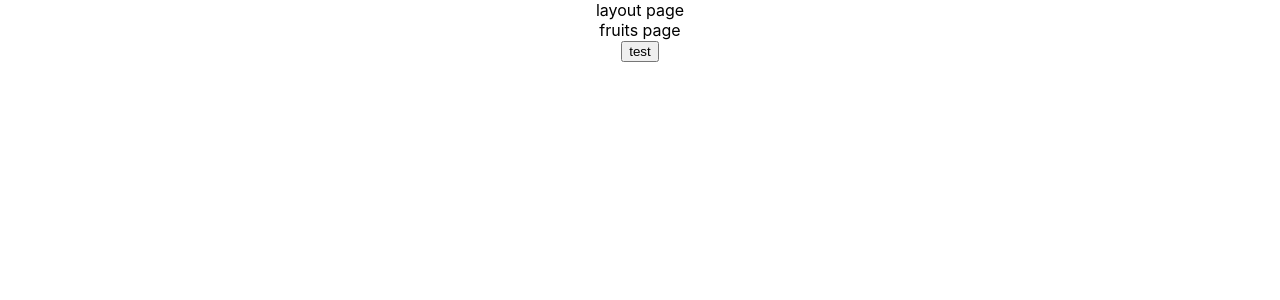
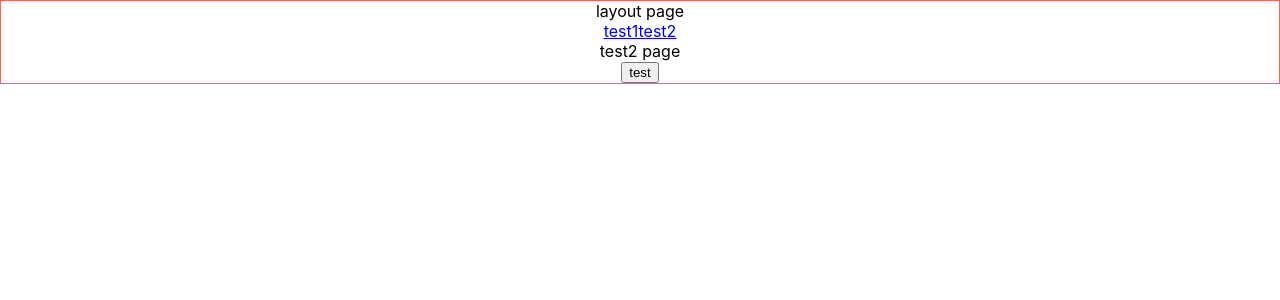
Before and after one commit to keke0123/react-mobx-frame, a React (Create React App) app: page /test2 in a window 1280 px wide. Shown: the top 300 px of the page. Built offline with nearby package versions, Linux system fonts and the light colour scheme.

Commit message:
정상작동 확인

```diff
--- a/src/layouts/index.js
+++ b/src/layouts/index.js
@@ -1,12 +1,24 @@
 import React from 'react';
-import {BrowserRouter as Router, Route, Switch} from 'react-router-dom';
+import {BrowserRouter as Router, Route, Switch, Link} from 'react-router-dom';
 import Fruits from '../views/fruits';
+import Test1 from '../views/test1';
+import './style.scss';
 
 function TopLayout(props, ref) {
     return (
-        <div>
+        <div className={'container-TopLayout'}>
             layout page
-            <Fruits></Fruits>
+            <Router>
+                <div className={'link-box'}>
+                    <Link to='/test1'>test1</Link>
+                    <Link to='/test2'>test2</Link>
+                </div>
+                <Switch>
+                    <Route path={'/test1'} component={Fruits}></Route>
+                    <Route path={'/test2'} component={Test1}></Route>
+                    {/* <Fruits></Fruits> */}
+                </Switch>
+            </Router>
         </div>
     )
 }
--- /dev/null
+++ b/src/layouts/style.scss
@@ -0,0 +1,9 @@
+
+.container-TopLayout {
+    border: 1px solid tomato;
+    display: flex;
+    flex-direction: column;
+    justify-content: center;
+    .link-box {
+    }
+}
--- /dev/null
+++ b/src/views/test1/index.js
@@ -0,0 +1,43 @@
+import React, { useState, useEffect } from 'react';
+import {useObserver} from 'mobx-react-lite';
+import {storeContext} from '../../store/context';
+import fruitStore from '../../newStore/fruits';
+// import {useStoreData} from '../../store/test';
+
+function Test1() {
+    const [test, setTest] = useState();
+    const store = React.useContext(storeContext);
+    // console.log('storeContext', storeContext);
+    // console.log('store', store);
+
+    const fruitStore = store.fruitStore;
+
+    // console.log('allFruits', fruitStore.allFruits);
+    // fruitStore.setQuery('hihi');
+    // console.log('query', fruitStore.query.get());
+
+    // const fruitStore = useStoreData(storeContext, contextData=>contextData, store=>store.fruitStore);
+    // console.log(fruitStore);
+    console.log('test refresh');
+
+    function changeValue() {
+        console.log('change value');
+        fruitStore.setQuery('test2 success');
+        // store.setQuery('test success');
+    }
+
+    return useObserver(() => {
+        return (
+            <div>
+                test2 page
+                <div>
+                    {/* {store.query.get()} */}
+                    {fruitStore.query.get()}
+                </div>
+                <button onClick={changeValue}>test</button>
+            </div>
+        );
+    });
+}
+
+export default Test1;
```
Also changed, not shown: src/views/fruits/style.scss (added).
